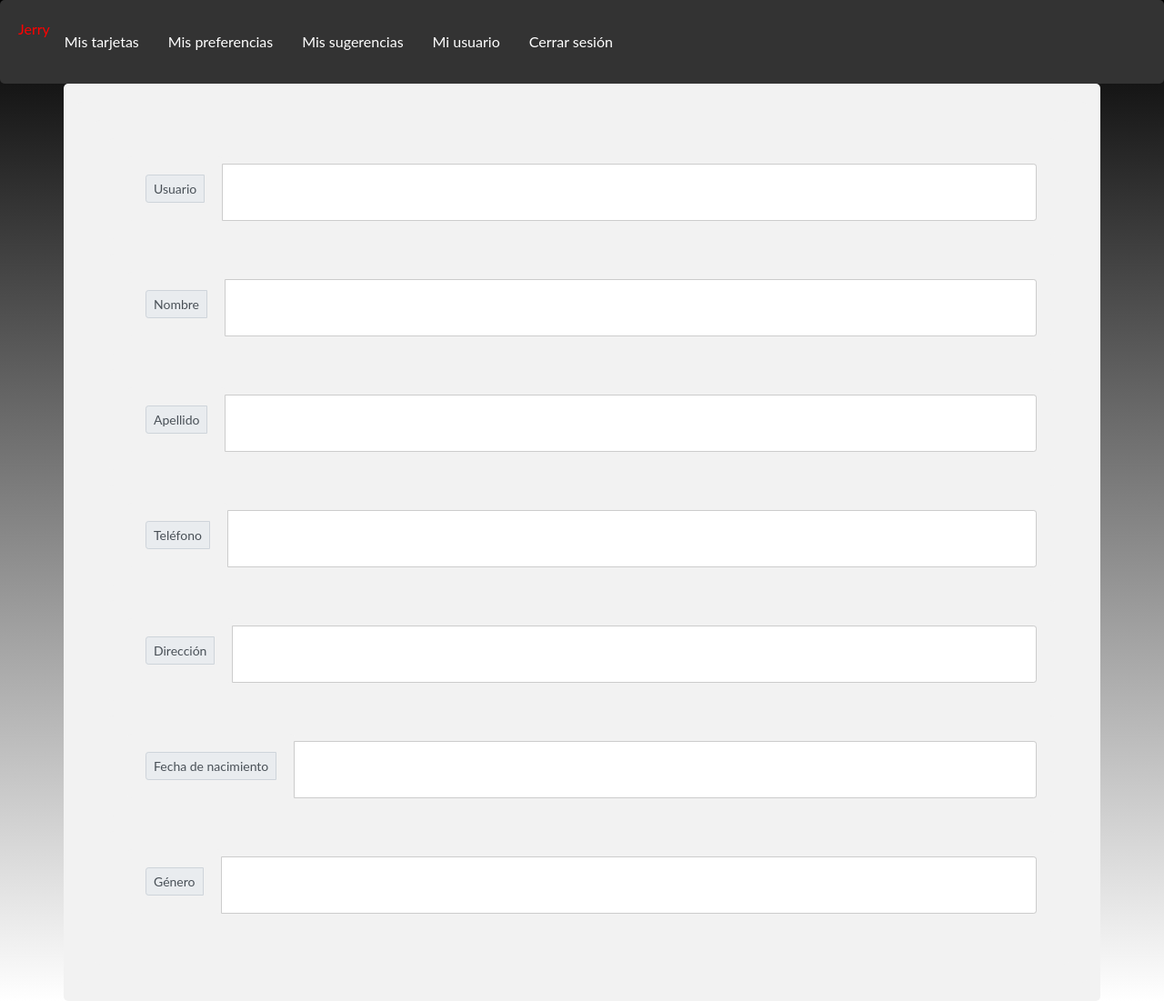
After one commit to ricardoperezf/Jerry, a Flask app: template jerry/templates/myInformation.html in a window 1280 px wide. The commit adds this page. Shown: the whole page at 91% size. Run offline with Flask 2, Linux system fonts and the light colour scheme; the template is opened without the code that fills it, so the values that code supplies are empty; some libraries are stand-ins or nearby versions.

Commit message:
Added mi usuario

```diff
--- a/jerry/templates/index.html
+++ b/jerry/templates/index.html
@@ -15,6 +15,7 @@
     <a href="{{ url_for('get_my_cards') }}">Mis tarjetas</a>
     <a href="{{ url_for('get_preferences') }}">Mis preferencias</a>
     <a href="#">Mis sugerencias</a>
+    <a href="{{ url_for('user_information') }}">Mi usuario</a>
     <a href="{{ url_for('signout') }}">Cerrar sesión</a>
 </div>
 
--- /dev/null
+++ b/jerry/templates/myInformation.html
@@ -0,0 +1,85 @@
+<!DOCTYPE html>
+<html>
+<head>
+    <meta charset="UTF-8">
+    <link rel="stylesheet" href="{{ url_for('static', filename='estilo.css') }}">
+    <link rel="stylesheet" href="https://maxcdn.bootstrapcdn.com/bootstrap/4.0.0/css/bootstrap.min.css"
+          integrity="sha384-Gn5384xqQ1aoWXA+058RXPxPg6fy4IWvTNh0E263XmFcJlSAwiGgFAW/dAiS6JXm" crossorigin="anonymous">
+    <title>Jerry</title>
+</head>
+<body>
+<div class="topnav">
+    <p>Jerry</p>
+    <a href="{{ url_for('get_my_cards') }}">Mis tarjetas</a>
+    <a href="{{ url_for('get_preferences') }}">Mis preferencias</a>
+    <a href="#">Mis sugerencias</a>
+    <a href="{{ url_for('user_information') }}">Mi usuario</a>
+    <a href="{{ url_for('signout') }}">Cerrar sesión</a>
+</div>
+
+<div class="container">
+    <div class="row align-items-start">
+        <div class="col">
+            <div class="input-group input-group-sm mb-3">
+                <div class="input-group-prepend">
+                    <span class="input-group-text" id="inputGroup-sizing-sm">Usuario</span>
+                </div>
+                <input type="text" class="form-control" aria-label="Sizing example input"
+                       aria-describedby="inputGroup-sizing-sm" value="{{information['username']}}">
+            </div>
+            <div class="input-group input-group-sm mb-3">
+                <div class="input-group-prepend">
+                    <span class="input-group-text" id="inputGroup-sizing-sm">Nombre</span>
+                </div>
+                <input type="text" class="form-control" aria-label="Sizing example input"
+                       aria-describedby="inputGroup-sizing-sm" value="{{information['name']}}">
+            </div>
+            <div class="input-group input-group-sm mb-3">
+                <div class="input-group-prepend">
+                    <span class="input-group-text" id="inputGroup-sizing-sm">Apellido</span>
+                </div>
+                <input type="text" class="form-control" aria-label="Sizing example input"
+                       aria-describedby="inputGroup-sizing-sm" value="{{information['lastname']}}">
+            </div>
+            <div class="input-group input-group-sm mb-3">
+                <div class="input-group-prepend">
+                    <span class="input-group-text" id="inputGroup-sizing-sm">Teléfono</span>
+                </div>
+                <input type="text" class="form-control" aria-label="Sizing example input"
+                       aria-describedby="inputGroup-sizing-sm" value="{{information['telphone']}}">
+            </div>
+            <div class="input-group input-group-sm mb-3">
+                <div class="input-group-prepend">
+                    <span class="input-group-text" id="inputGroup-sizing-sm">Dirección</span>
+                </div>
+                <input type="text" class="form-control" aria-label="Sizing example input"
+                       aria-describedby="inputGroup-sizing-sm" value="{{information['address']}}">
+            </div>
+            <div class="input-group input-group-sm mb-3">
+                <div class="input-group-prepend">
+                    <span class="input-group-text" id="inputGroup-sizing-sm">Fecha de nacimiento</span>
+                </div>
+                <input type="text" class="form-control" aria-label="Sizing example input"
+                       aria-describedby="inputGroup-sizing-sm" value="{{information['birthday']}}">
+            </div>
+            <div class="input-group input-group-sm mb-3">
+                <div class="input-group-prepend">
+                    <span class="input-group-text" id="inputGroup-sizing-sm">Género</span>
+                </div>
+                <input type="text" class="form-control" aria-label="Sizing example input"
+                       aria-describedby="inputGroup-sizing-sm" value="{{information['gender']}}">
+            </div>
+        </div>
+    </div>
+</div>
+<script src="https://code.jquery.com/jquery-3.2.1.slim.min.js"
+        integrity="sha384-KJ3o2DKtIkvYIK3UENzmM7KCkRr/rE9/Qpg6aAZGJwFDMVNA/GpGFF93hXpG5KkN"
+        crossorigin="anonymous"></script>
+<script src="https://cdnjs.cloudflare.com/ajax/libs/popper.js/1.12.9/umd/popper.min.js"
+        integrity="sha384-ApNbgh9B+Y1QKtv3Rn7W3mgPxhU9K/ScQsAP7hUibX39j7fakFPskvXusvfa0b4Q"
+        crossorigin="anonymous"></script>
+<script src="https://maxcdn.bootstrapcdn.com/bootstrap/4.0.0/js/bootstrap.min.js"
+        integrity="sha384-JZR6Spejh4U02d8jOt6vLEHfe/JQGiRRSQQxSfFWpi1MquVdAyjUar5+76PVCmYl"
+        crossorigin="anonymous"></script>
+</body>
+</html>
--- a/jerry/templates/myPreferences.html
+++ b/jerry/templates/myPreferences.html
@@ -13,6 +13,7 @@
     <a href="{{ url_for('get_my_cards') }}">Mis tarjetas</a>
     <a href="{{ url_for('get_preferences') }}">Mis preferencias</a>
     <a href="#">Mis sugerencias</a>
+    <a href="{{ url_for('user_information') }}">Mi usuario</a>
     <a href="{{ url_for('signout') }}">Cerrar sesión</a>
 </div>
 <div class="container">
```
Also changed, not shown: jerry/controllers/users.py (+18 -5 lines), jerry/models/Card.py (+25 -2 lines), jerry/models/User.py (+16 -1 lines), jerry/templates/myCards.html (+47 -3 lines).
